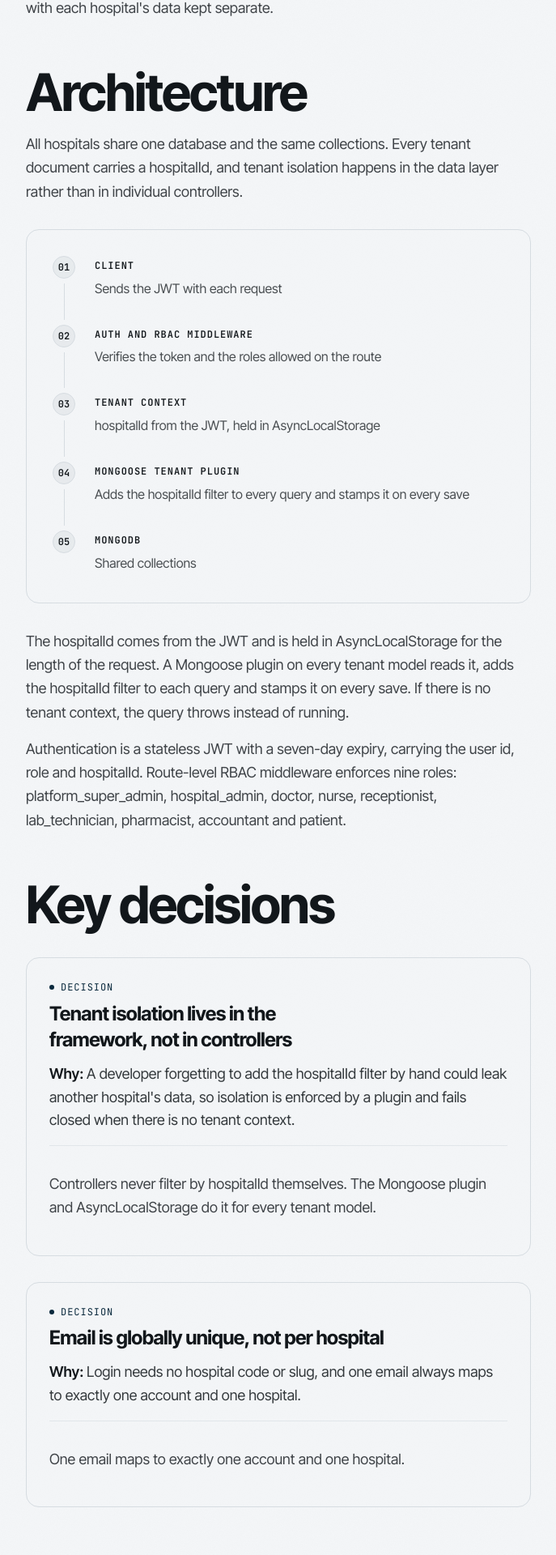
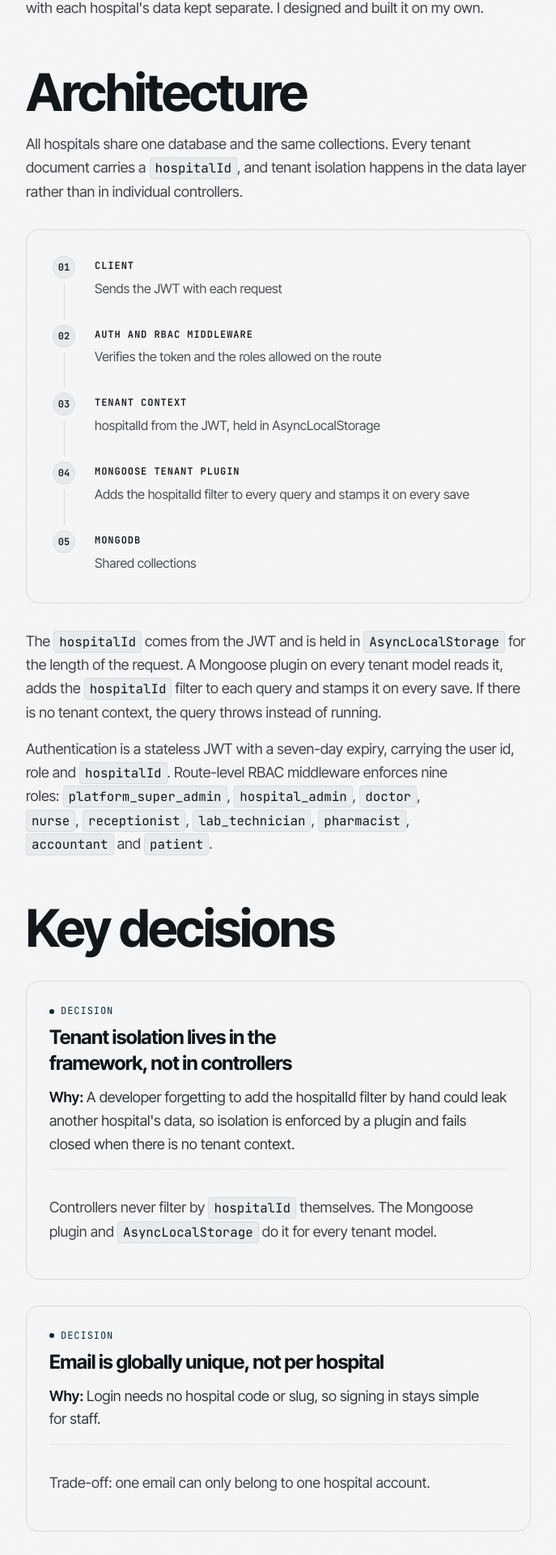
Before and after one commit to fahadmusa725/portfolio, a Next.js app: page /projects/careflow-hms in a window 1280 px wide. Shown: the part 1177-3097 px from the top of the page at 81% size, without its empty margins (280-967 px from the left). Built offline with nearby package versions, Linux system fonts and the light colour scheme.

Commit message:
update careflow case study copy and code formatting

```diff
--- a/content/projects/careflow-hms.mdx
+++ b/content/projects/careflow-hms.mdx
@@ -1,8 +1,8 @@
 ## Overview
-CareFlow HMS is a multi-tenant hospital management platform. Many hospitals run on one deployment and manage OPD, IPD, lab, pharmacy and billing from it, with each hospital's data kept separate.
+CareFlow HMS is a multi-tenant hospital management platform. Many hospitals run on one deployment and manage OPD, IPD, lab, pharmacy and billing from it, with each hospital's data kept separate. I designed and built it on my own.
 
 ## Architecture
-All hospitals share one database and the same collections. Every tenant document carries a hospitalId, and tenant isolation happens in the data layer rather than in individual controllers.
+All hospitals share one database and the same collections. Every tenant document carries a `hospitalId`, and tenant isolation happens in the data layer rather than in individual controllers.
 
 <Flow steps={[
   { label: "Client", note: "Sends the JWT with each request" },
@@ -12,16 +12,16 @@ All hospitals share one database and the same collections. Every tenant document
   { label: "MongoDB", note: "Shared collections" }
 ]} />
 
-The hospitalId comes from the JWT and is held in AsyncLocalStorage for the length of the request. A Mongoose plugin on every tenant model reads it, adds the hospitalId filter to each query and stamps it on every save. If there is no tenant context, the query throws instead of running.
+The `hospitalId` comes from the JWT and is held in `AsyncLocalStorage` for the length of the request. A Mongoose plugin on every tenant model reads it, adds the `hospitalId` filter to each query and stamps it on every save. If there is no tenant context, the query throws instead of running.
 
-Authentication is a stateless JWT with a seven-day expiry, carrying the user id, role and hospitalId. Route-level RBAC middleware enforces nine roles: platform_super_admin, hospital_admin, doctor, nurse, receptionist, lab_technician, pharmacist, accountant and patient.
+Authentication is a stateless JWT with a seven-day expiry, carrying the user id, role and `hospitalId`. Route-level RBAC middleware enforces nine roles: `platform_super_admin`, `hospital_admin`, `doctor`, `nurse`, `receptionist`, `lab_technician`, `pharmacist`, `accountant` and `patient`.
 
 ## Key decisions
 
 <Decision title="Tenant isolation lives in the framework, not in controllers" why="A developer forgetting to add the hospitalId filter by hand could leak another hospital's data, so isolation is enforced by a plugin and fails closed when there is no tenant context.">
-Controllers never filter by hospitalId themselves. The Mongoose plugin and AsyncLocalStorage do it for every tenant model.
+Controllers never filter by `hospitalId` themselves. The Mongoose plugin and `AsyncLocalStorage` do it for every tenant model.
 </Decision>
 
-<Decision title="Email is globally unique, not per hospital" why="Login needs no hospital code or slug, and one email always maps to exactly one account and one hospital.">
-One email maps to exactly one account and one hospital.
+<Decision title="Email is globally unique, not per hospital" why="Login needs no hospital code or slug, so signing in stays simple for staff.">
+Trade-off: one email can only belong to one hospital account.
 </Decision>
```
